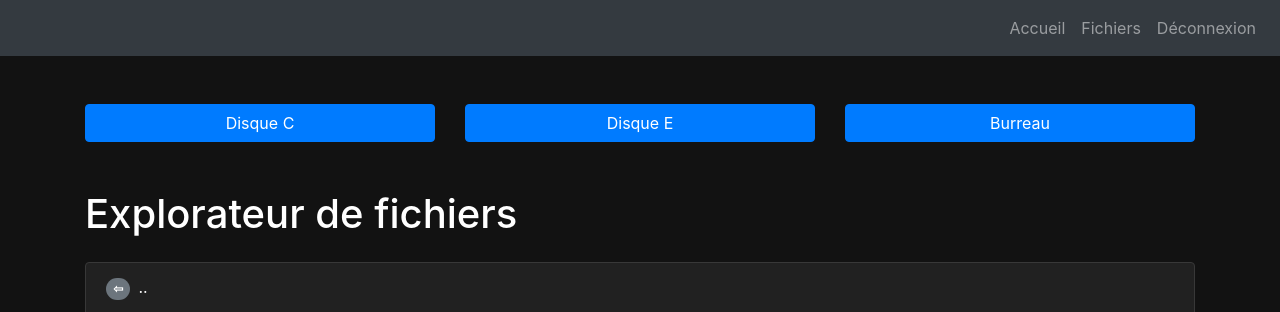
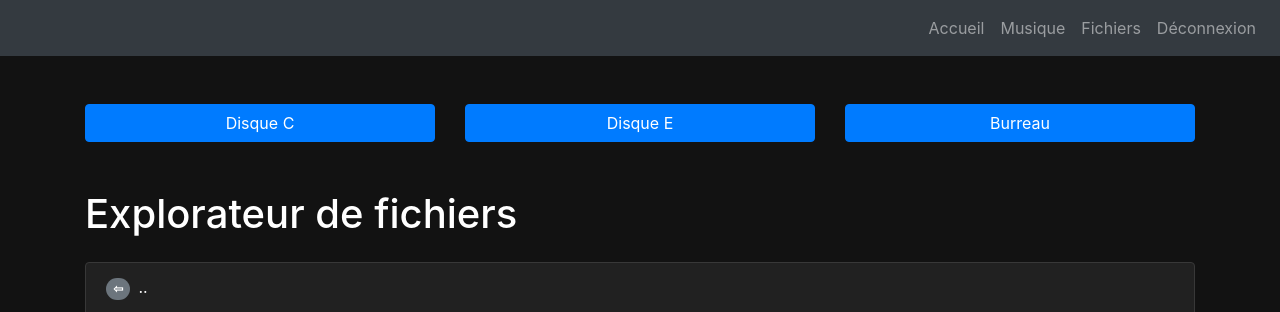
Before and after one commit to Lenitra/O-Pynet, a Flask app: page /files in a window 1280 px wide. Shown: the top 312 px of the page. Run offline with Flask 3, Linux system fonts and the light colour scheme; the visitor is signed in with stand-in values (Sample User, id 1); some libraries are stand-ins or nearby versions.

Commit message:
Header pour la spotify

```diff
--- a/app/__init__.py
+++ b/app/__init__.py
@@ -3,7 +3,6 @@ import importlib
 from flask import Flask, Blueprint
 
 def create_app():
-
     app = Flask(__name__)
     app.config.from_object('config.Config')
 
--- a/app/routes/dashboard.py
+++ b/app/routes/dashboard.py
@@ -32,7 +32,7 @@ def dashboard():
         html_liens += '</div></div>'
 
 
-    return render_template("dashboard.html", refresh = refresh, defaultFile = config["defaultFile"], liens = html_liens)
+    return render_template("dashboard.html", refresh = refresh, liens = html_liens)
 
 
 
--- a/app/routes/files.py
+++ b/app/routes/files.py
@@ -58,7 +58,7 @@ def get_discks():
         if count % 3 == 0:
             filesshortshtml += '<br style="margin-top: 50px;">'
 
-    return render_template('files.html', files_data=files_data, buttons = filesshortshtml, defaultFile = config["defaultFile"])
+    return render_template('files.html', files_data=files_data, buttons = filesshortshtml)
 
 
 
@@ -114,7 +114,7 @@ def get_files_data(directory_path):
         if count % 3 == 0:
             filesshortshtml += '<br style="margin-top: 50px;">'
 
-    return render_template('files.html', files_data=files_data, buttons = filesshortshtml, defaultFile = config["defaultFile"])
+    return render_template('files.html', files_data=files_data, buttons = filesshortshtml)
 
 
 
--- a/app/routes/spotify.py
+++ b/app/routes/spotify.py
@@ -12,7 +12,7 @@ with open('access_token.txt', 'w') as f:
 
 SPOTIFY = Blueprint('spotify', __name__)
 
-@SPOTIFY.route('/spotify')
+@SPOTIFY.route('/musique')
 def spotify():
     if 'user' not in session:
         return redirect("/login")
@@ -76,7 +76,7 @@ def login():
 
 
 
-@SPOTIFY.route('/addqueue', methods=['POST'])
+@SPOTIFY.route('/musique/addqueue', methods=['POST'])
 def addqueue():
     # Récupérer le jeton d'accès
     with open('access_token.txt', 'r') as f:
@@ -89,5 +89,5 @@ def addqueue():
     if response.status_code != 204:
         webbrowser.open('http://'+config["host"]+':'+config["port"]+'/spotify/getkey')
         time.sleep(3)
-        requests.post(f'http://' + config["host"] + ':' + config["port"] + '/addqueue?uri=' + uri)
+        requests.post(f'http://' + config["host"] + ':' + config["port"] + '/musique/addqueue?uri=' + uri)
     return "OK", 200
--- a/app/static/js/communs.js
+++ b/app/static/js/communs.js
@@ -7,7 +7,8 @@ function writeHTMLNav() {
             <div class="collapse navbar-collapse" id="navbarNav">
                 <ul class="navbar-nav ml-auto">
                     <li class="nav-item"><a class="nav-link" href="/">Accueil</a></li>
-                    <li class="nav-item"><a class="nav-link" href="/files/{{defaultFile}}">Fichiers</a></li>
+                    <li class="nav-item"><a class="nav-link" href="/musique">Musique</a></li>
+                    <li class="nav-item"><a class="nav-link" href="/files">Fichiers</a></li>
                     <li class="nav-item"><a class="nav-link" href="/login">Déconnexion</a></li>
                 </ul>
             </div>
--- a/app/templates/spotify.html
+++ b/app/templates/spotify.html
@@ -55,6 +55,8 @@
 
 <body>
 
+    <script src="../static/js/communs.js" onload="writeHTMLNav()"></script>
+
     <div class="container">
         <!-- Section de recherche de musique -->
         <div class="section">
--- a/config.json
+++ b/config.json
@@ -16,7 +16,6 @@
         "lien test 1": "https://www.google.com",
         "lien test 2": "https://www.google.com"
     },
-    "defaultFile" : "C:/",
     "filesShorts":{
         "Disque C": "C:/",
         "Disque E": "E:/",
```
